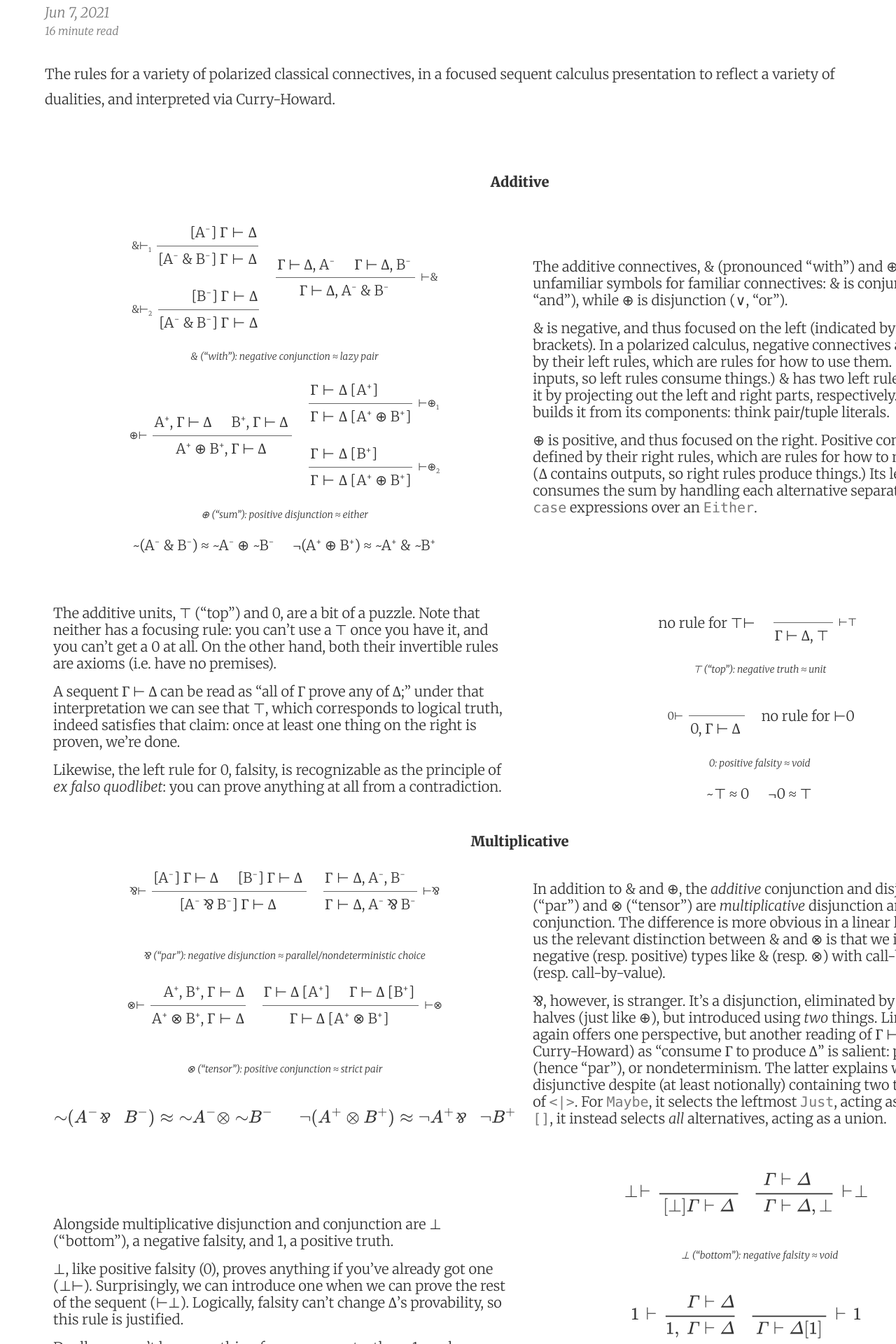
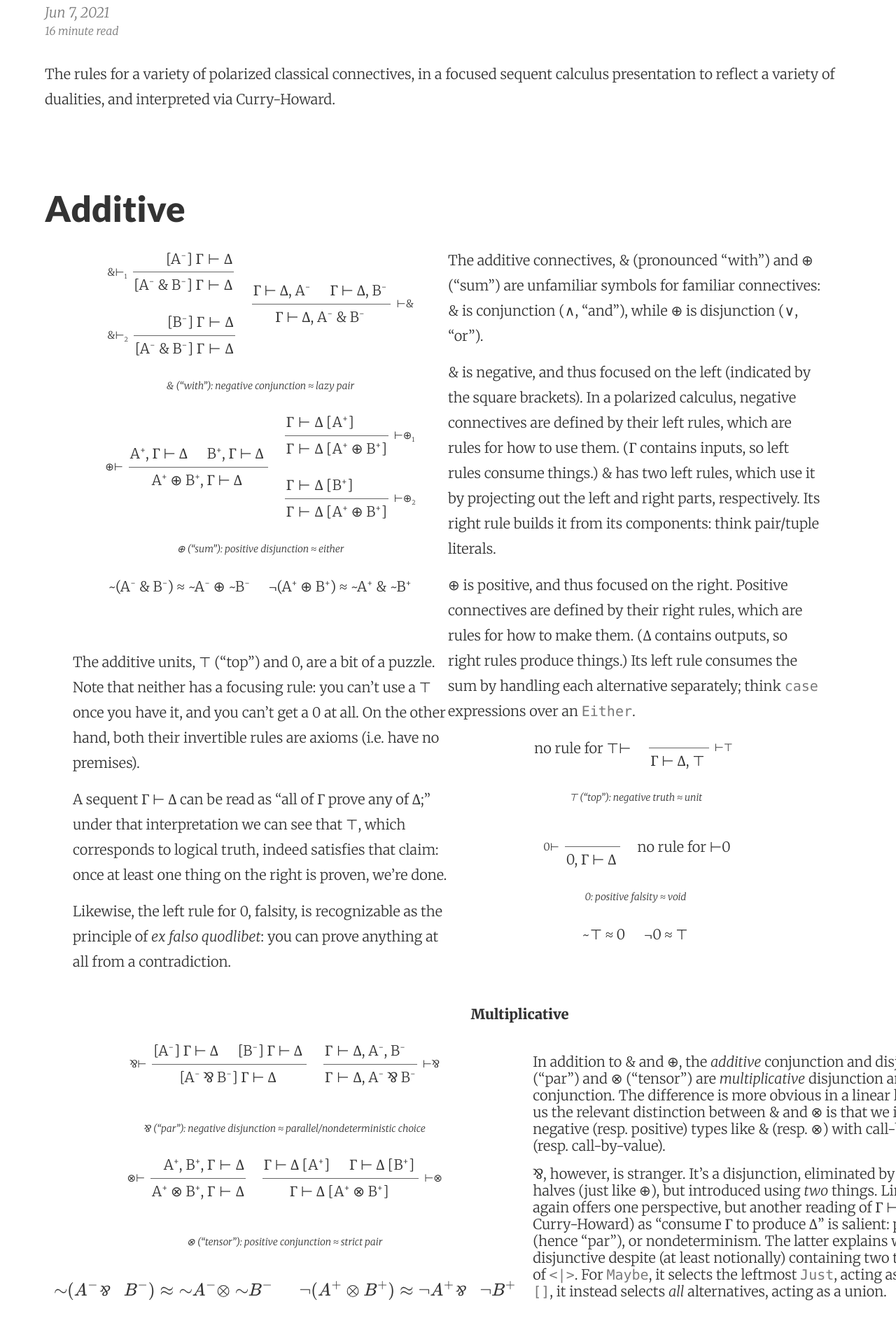
Before and after one commit to robrix/robrix.github.io, a Jekyll site: the page docs/posts/2021-06-07-duality/index.html, which Jekyll copies as it is, in a window 1280 px wide. Shown: the part 311-2231 px from the top of the page at 70% size. Built offline with Jekyll 4.4.1, drawn with Linux system fonts in a browser that asks for light colours.

Commit message:
Pull the additive section out of the table.

```diff
--- a/docs/posts/2021-06-07-duality/index.html
+++ b/docs/posts/2021-06-07-duality/index.html
@@ -85,19 +85,14 @@ td p {
 <p><span class="math display">$$
 \require{bussproofs}
 $$</span></p>
-<table class="borderless">
-  <colgroup>
-    <col span="2">
-    <col span="2">
-  </colgroup>
-  <tbody>
-    <tr>
-      <th colspan="4"><a name="additive">Additive</a></th>
-    </tr>
-    <tr>
-      <td colspan="2">
-        <figure>
-          <div class="connective">
+<h2 id="additive">Additive</h2>
+<figure class="section">
+  <figcaption>
+    <p>The additive connectives, &amp; (pronounced “with”) and ⊕ (“sum”) are unfamiliar symbols for familiar connectives: &amp; is conjunction (∧, “and”), while ⊕ is disjunction (∨, “or”).</p>
+    <p>&amp; is negative, and thus focused on the left (indicated by the square brackets). In a polarized calculus, negative connectives are defined by their left rules, which are rules for how to use them. (Γ contains inputs, so left rules consume things.) &amp; has two left rules, which use it by projecting out the left and right parts, respectively. Its right rule builds it from its components: think pair/tuple literals.</p>
+    <p>⊕ is positive, and thus focused on the right. Positive connectives are defined by their right rules, which are rules for how to make them. (Δ contains outputs, so right rules produce things.) Its left rule consumes the sum by handling each alternative separately; think <code>case</code> expressions over an <code>Either</code>.</p>
+  </figcaption>
+  <figure class="connective">
     <div class="column">
       <div class="rule">
         <div class="label">&amp;⊢<sub>1</sub></div>
@@ -135,13 +130,11 @@ $$</span></p>
       </div>
       <div class="label">⊢&amp;</div>
     </div>
-          </div>
     <figcaption>
       &amp; (“with”): negative conjunction ≈ lazy pair
     </figcaption>
   </figure>
-        <figure>
-          <div class="connective">
+  <figure class="connective">
     <div class="rule">
       <div class="label">⊕⊢</div>
       <div class="inference">
@@ -179,7 +172,6 @@ $$</span></p>
         <div class="label">⊢⊕<sub>2</sub></div>
       </div>
     </div>
-          </div>
     <figcaption>
       ⊕ (“sum”): positive disjunction ≈ either
     </figcaption>
@@ -192,22 +184,14 @@ $$</span></p>
       <p>¬(A<sup>+</sup> ⊕ B<sup>+</sup>) ≈ ~A<sup>+</sup> &amp; ~B<sup>+</sup></p>
     </div>
   </div>
-      </td>
-      <td colspan="2">
-        <p>The additive connectives, &amp; (pronounced “with”) and ⊕ (“sum”) are unfamiliar symbols for familiar connectives: &amp; is conjunction (∧, “and”), while ⊕ is disjunction (∨, “or”).</p>
-        <p>&amp; is negative, and thus focused on the left (indicated by the square brackets). In a polarized calculus, negative connectives are defined by their left rules, which are rules for how to use them. (Γ contains inputs, so left rules consume things.) &amp; has two left rules, which use it by projecting out the left and right parts, respectively. Its right rule builds it from its components: think pair/tuple literals.</p>
-        <p>⊕ is positive, and thus focused on the right. Positive connectives are defined by their right rules, which are rules for how to make them. (Δ contains outputs, so right rules produce things.) Its left rule consumes the sum by handling each alternative separately; think <code>case</code> expressions over an <code>Either</code>.</p>
-      </td>
-    </tr>
-    <tr>
-      <td colspan="2">
+</figure>
+<figure class="section">
+  <figcaption>
     <p>The additive units, ⊤ (“top”) and 0, are a bit of a puzzle. Note that neither has a focusing rule: you can’t use a ⊤ once you have it, and you can’t get a 0 at all. On the other hand, both their invertible rules are axioms (i.e. have no premises).</p>
     <p>A sequent Γ ⊢ Δ can be read as “all of Γ prove any of Δ;” under that interpretation we can see that ⊤, which corresponds to logical truth, indeed satisfies that claim: once at least one thing on the right is proven, we’re done.</p>
     <p>Likewise, the left rule for 0, falsity, is recognizable as the principle of <em>ex falso quodlibet</em>: you can prove anything at all from a contradiction.</p>
-      </td>
-      <td colspan="2">
-        <figure>
-          <div class="connective">
+  </figcaption>
+  <figure class="connective">
     <div class="rule">
       <p>no rule for ⊤⊢</p>
     </div>
@@ -219,13 +203,11 @@ $$</span></p>
       </div>
       <div class="label">⊢⊤</div>
     </div>
-          </div>
     <figcaption>
       ⊤ (“top”): negative truth ≈ unit
     </figcaption>
   </figure>
-        <figure>
-          <div class="connective">
+  <figure class="connective">
     <div class="rule">
       <div class="label">0⊢</div>
       <div class="inference">
@@ -236,7 +218,6 @@ $$</span></p>
     </div>
     <div class="rule">
       <p>no rule for ⊢0</p>
-            </div>
     </div>
     <figcaption>
       0: positive falsity ≈ void
@@ -250,8 +231,13 @@ $$</span></p>
       <p>¬0 ≈ ⊤</p>
     </div>
   </div>
-      </td>
-    </tr>
+</figure>
+<table class="borderless">
+  <colgroup>
+    <col span="2">
+    <col span="2">
+  </colgroup>
+  <tbody>
     <tr>
       <th colspan="4"><a name="multiplicative">Multiplicative</a></th>
     </tr>
```
Also changed, not shown: _css/antitypical.css (+21 -2 lines), docs/feed.xml (+22 -36 lines), posts/2021-06-07-duality.md (+150 -161 lines), docs/css/stylesheet.css. Lines whose indentation alone changed are shown as unchanged.
